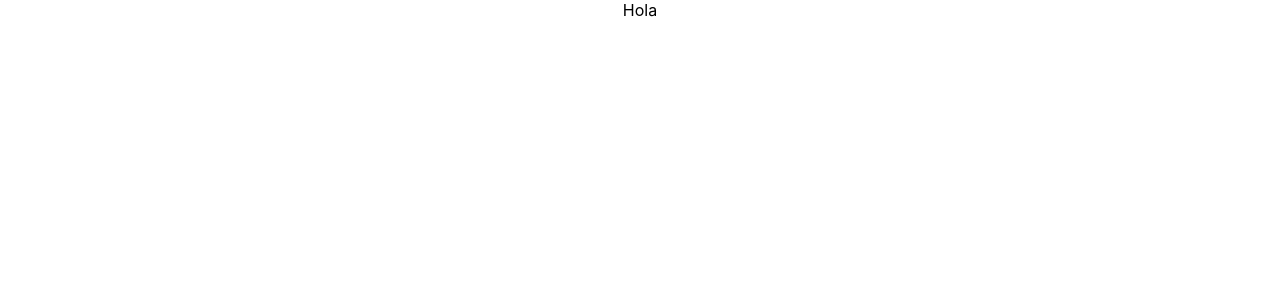
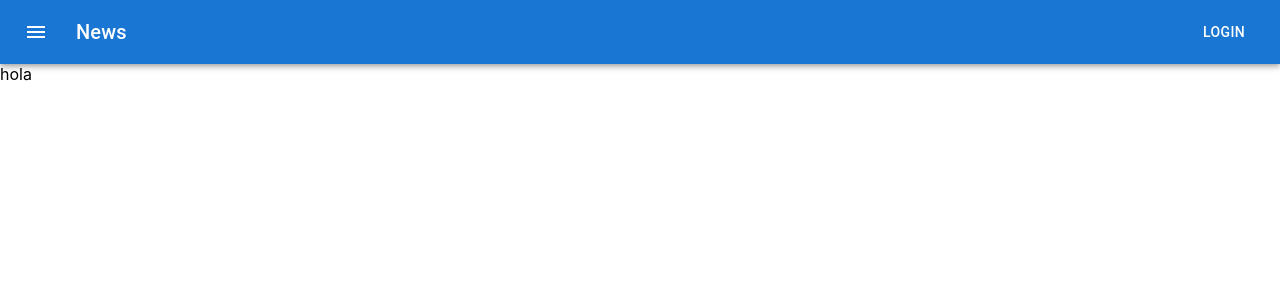
Before and after one commit to juannarguelles/crm, a React (Create React App) app: page / in a window 1280 px wide. Shown: the top 300 px of the page. Built offline with nearby package versions, Linux system fonts and the light colour scheme.

Commit message:
agregado el nabar

```diff
--- a/package.json
+++ b/package.json
@@ -3,11 +3,16 @@
   "version": "0.1.0",
   "private": true,
   "dependencies": {
+    "@emotion/react": "^11.7.1",
+    "@emotion/styled": "^11.6.0",
+    "@mui/icons-material": "^5.2.5",
+    "@mui/material": "^5.2.7",
     "@testing-library/jest-dom": "^5.16.1",
     "@testing-library/react": "^12.1.2",
     "@testing-library/user-event": "^13.5.0",
     "react": "^17.0.2",
     "react-dom": "^17.0.2",
+    "react-router-dom": "^5.2.0",
     "react-scripts": "5.0.0",
     "web-vitals": "^2.1.3"
   },
--- a/src/App.js
+++ b/src/App.js
@@ -1,10 +1,16 @@
 import './App.css';
+import { BrowserRouter as Router, Switch, Route } from 'react-router-dom';
+import Home from './pages/home';
+import Navbar from './components/navbar/index'
 
 function App() {
   return (
-    <div className="App">
-    Hola
-    </div>
+      <Router>
+        <Navbar/>
+          <Switch>
+            <Route path='/' exact component={Home} />
+          </Switch>
+      </Router>
   );
 }
 
--- /dev/null
+++ b/src/components/navbar/index.js
@@ -0,0 +1,35 @@
+import React from 'react'
+import AppBar from '@mui/material/AppBar';
+import Box from '@mui/material/Box';
+import Toolbar from '@mui/material/Toolbar';
+import Typography from '@mui/material/Typography';
+import Button from '@mui/material/Button';
+import IconButton from '@mui/material/IconButton';
+import MenuIcon from '@mui/icons-material/Menu';
+
+
+const index = () => {
+    return (
+        <Box sx={{ flexGrow: 1 }}>
+        <AppBar position="static">
+            <Toolbar>
+            <IconButton
+                size="large"
+                edge="start"
+                color="inherit"
+                aria-label="menu"
+                sx={{ mr: 2 }}
+            >
+                <MenuIcon />
+            </IconButton>
+            <Typography variant="h6" component="div" sx={{ flexGrow: 1 }}>
+                News
+            </Typography>
+            <Button color="inherit">Login</Button>
+            </Toolbar>
+        </AppBar>
+        </Box>
+    );
+}
+
+export default index
--- /dev/null
+++ b/src/pages/home.js
@@ -0,0 +1,11 @@
+import React from 'react'
+
+const home = () => {
+    return (
+        <div>
+            hola
+        </div>
+    )
+}
+
+export default home
```
Also changed, not shown: 1 other file (tests, documents, lock files or other folders).
